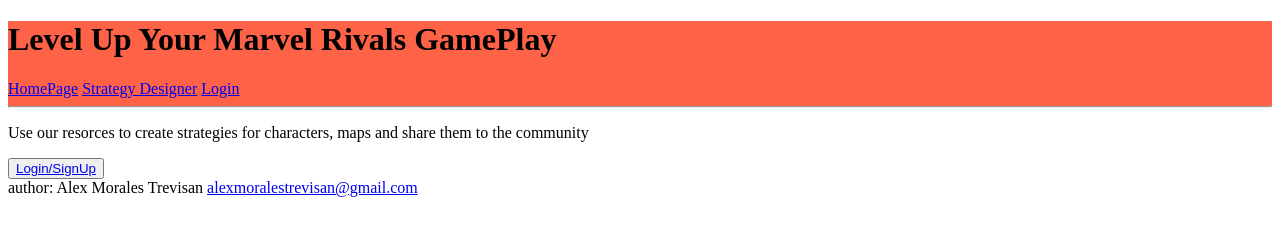
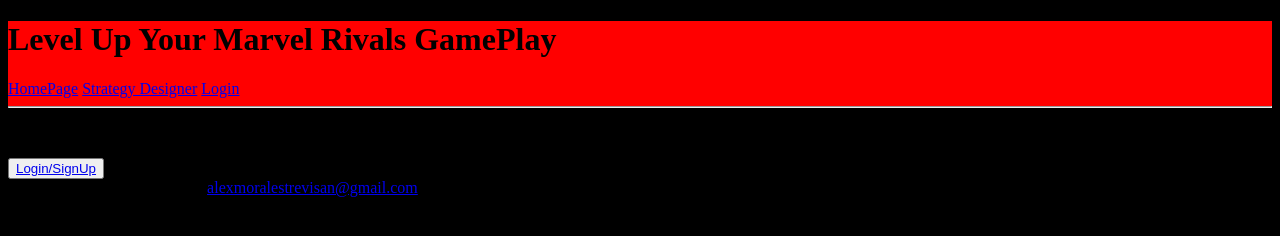
Before and after one commit to amtrevisan/Marvel-Rivals-Strategies, a plain HTML site: page index.html in a window 1280 px wide. Drawn offline with Linux system fonts and the light colour scheme.

Commit message:
early CSS changes for homepage

```diff
--- a/index.html
+++ b/index.html
@@ -5,10 +5,11 @@
     <meta name="viewport" content="width=device-width, initial-scale=1.0">
     <title>MR Strategies</title>
     <link rel="icon" type = "image/jpg" href="images/MRLogo.jpg">
+    <link rel="stylesheet" href="style.css">
 </head>
 <body>
     <!-- Home Page -->
-    <header style = background-color:tomato;>
+    <header id = "homeHeader">
             <h1>Level Up Your Marvel Rivals GamePlay</h1>
             <a href="index.html">HomePage</a>
             <a href="stratDesign.html">Strategy Designer</a>
--- /dev/null
+++ b/style.css
@@ -0,0 +1,6 @@
+body{
+    background-color: black;
+}
+#homeHeader{
+    background-color: red;
+}
```
